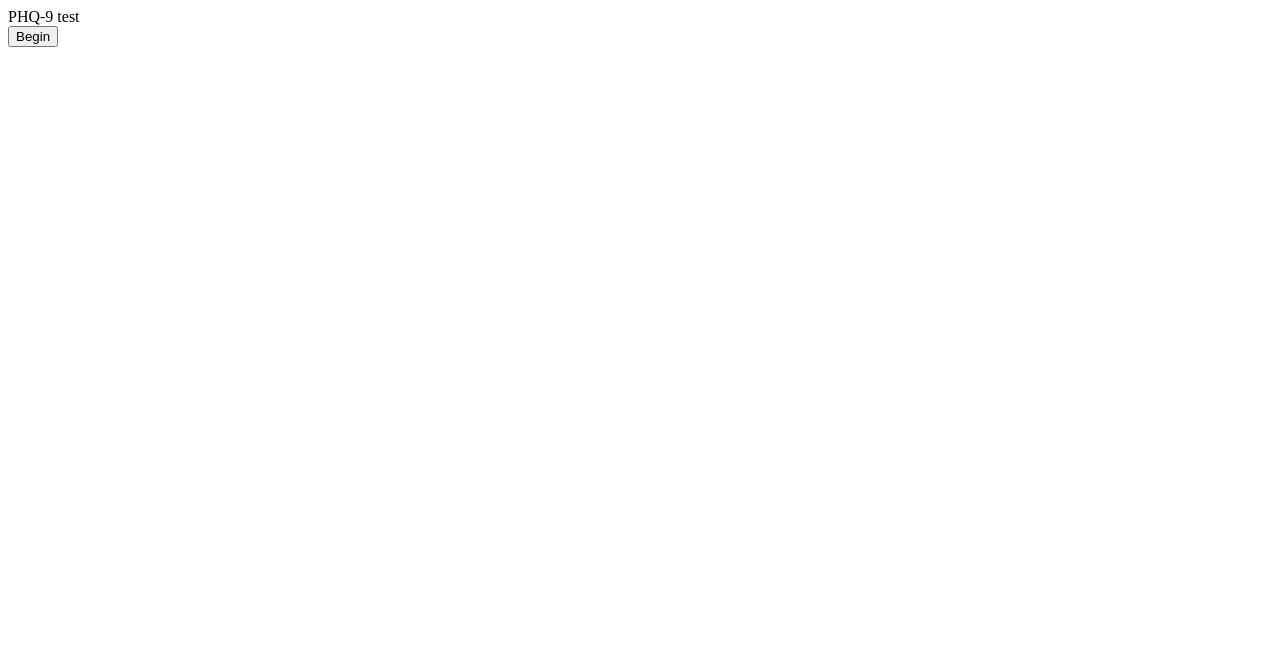
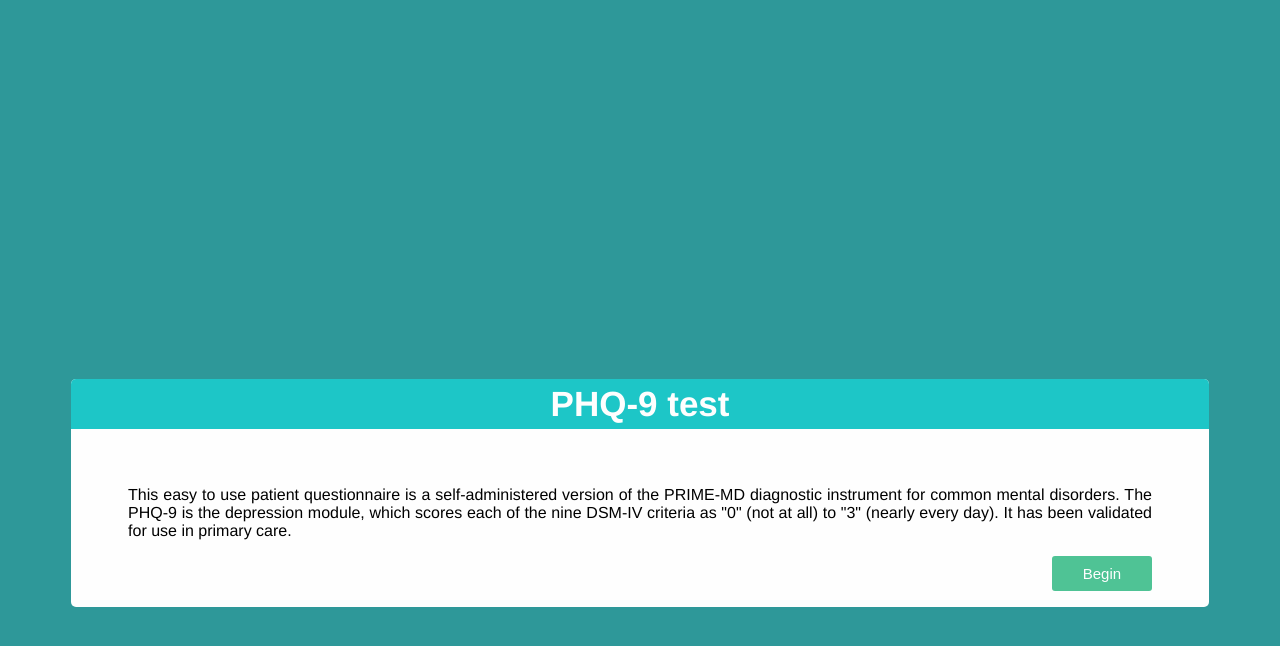
Before and after one commit to jhk2020/PHQ9, a React app: page / in a window 1280 px wide. Shown: the top 646 px of the page. Built offline with nearby package versions, Linux system fonts and the light colour scheme; the HTML template or start-up script is replaced by a standard one.

Commit message:
[Style] Styling on Intro and Questionnaire

```diff
--- a/data/questions.json
+++ b/data/questions.json
@@ -1,38 +1,38 @@
 [
   {
-    "text": "Little interest or pleasure in doing things?",
+    "text": "Little interest or pleasure in doing things:",
     "score": -1
   },
   {
-    "text": "Feeling down, depressed, or hopeless?",
+    "text": "Feeling down, depressed, or hopeless:",
     "score": -1
   },
   {
-    "text": "Trouble falling or staying asleep, or sleeping too much?",
+    "text": "Trouble falling or staying asleep, or sleeping too much:",
     "score": -1
   },
   {
-    "text": "Feeling tired or having little energy?",
+    "text": "Feeling tired or having little energy:",
     "score": -1
   },
   {
-    "text": "Poor appetite or overeating?",
+    "text": "Poor appetite or overeating:",
     "score": -1
   },
   {
-    "text": "Feeling bad about yourself - or that you are a failure or have let yourself or your family down?",
+    "text": "Feeling bad about yourself - or that you are a failure or have let yourself or your family down:",
     "score": -1
   },
   {
-    "text": "Trouble concentrating on things, such as reading the newspaper or watching television?",
+    "text": "Trouble concentrating on things, such as reading the newspaper or watching television:",
     "score": -1
   },
   {
-    "text": "Moving or speaking so slowly that other people could have noticed? Or the opposite - being so fidgety or restless that you have been moving around a lot more than usual?",
+    "text": "Moving or speaking so slowly that other people could have noticed: Or the opposite - being so fidgety or restless that you have been moving around a lot more than usual:",
     "score": -1
   },
   {
-    "text": "Thoughts that you would be better off dead, or of hurting yourself in some way?",
+    "text": "Thoughts that you would be better off dead, or of hurting yourself in some way:",
     "score": -1
   }
 ]
--- a/package.json
+++ b/package.json
@@ -13,12 +13,16 @@
     "babel-loader": "^6.2.5",
     "babel-preset-es2015": "^6.14.0",
     "babel-preset-react": "^6.11.1",
+    "css-loader": "^0.25.0",
     "json-loader": "^0.5.4",
+    "node-sass": "^3.10.0",
     "react": "^15.3.1",
     "react-dom": "^15.3.1",
     "react-redux": "^4.4.5",
     "redux": "^3.6.0",
     "redux-thunk": "^2.1.0",
+    "sass-loader": "^4.0.2",
+    "style-loader": "^0.13.1",
     "webpack": "^1.13.2",
     "webpack-dev-server": "^1.15.1"
   }
--- /dev/null
+++ b/src/components/Button/Button.scss
@@ -0,0 +1,17 @@
+@import '../../styles/variables.scss';
+
+.button {
+  background-color: $button-color;
+  color: $white;
+  border-radius: 3px;
+  border: none;
+  text-align: center;
+  text-decoration: none;
+  font-size: 15px;
+  width: 100px;
+  height: 35px;
+  padding: 0;
+  line-height: 35px;
+  box-sizing: border-box;
+  float: right;
+}
--- /dev/null
+++ b/src/components/Button/index.js
@@ -0,0 +1,8 @@
+import React from 'react';
+import './Button.scss';
+
+const Button = (props) => (
+  <button className='button' onClick={props.onClick}>{props.text}</button>
+)
+
+export default Button;
--- a/src/index.jsx
+++ b/src/index.jsx
@@ -3,8 +3,9 @@ import { render } from 'react-dom';
 import { createStore, applyMiddleware } from 'redux';
 import { Provider } from 'react-redux';
 import thunk from 'redux-thunk';
-import reducers from './reducers';
-import Questionnaire from './modules/Questionnaire';
+import reducers from 'reducers';
+import Questionnaire from 'modules/Questionnaire';
+import 'styles/general.scss';
 
 const createStoreWithThunk = applyMiddleware(thunk)(createStore);
 const store = createStoreWithThunk(reducers);
--- a/src/modules/Intro/Intro.jsx
+++ b/src/modules/Intro/Intro.jsx
@@ -1,12 +1,20 @@
 import React from 'react';
+import Button from 'components/Button';
 
-export default class Intro extends React.Component {
-  render() {
-    return (
-      <div>
-        <div>PHQ-9 test</div>
-        <button onClick={this.props.startQuestionnaire}>Begin</button>
-      </div>
-    )
-  }
-}
+import './Intro.scss';
+
+const Intro = (props) => (
+  <div>
+    <div className='header'>
+      <h1 className='header-text'>PHQ-9 test</h1>
+    </div>
+    <div className='content'>
+      <p>
+        This easy to use patient questionnaire is a self-administered version of the PRIME-MD diagnostic instrument for common mental disorders. The PHQ-9 is the depression module, which scores each of the nine DSM-IV criteria as "0" (not at all) to "3" (nearly every day). It has been validated for use in primary care.
+      </p>
+      <Button onClick={props.startQuestionnaire} text='Begin'/>
+    </div>
+  </div>
+)
+
+export default Intro;
--- /dev/null
+++ b/src/modules/Intro/Intro.scss
@@ -0,0 +1,18 @@
+.header {
+  background-color: #1DC6C7;
+  height: 50px;
+  color: #FEFEFE;
+  text-align: center;
+  border-radius: 5px 5px 0 0;
+}
+
+.header-text {
+  font-size: 35px;
+  margin: 0;
+  padding-top: 5px;
+}
+
+.content {
+  margin: 5%;
+  text-align: justify;
+}
--- a/src/modules/Questionnaire/Questionnaire.jsx
+++ b/src/modules/Questionnaire/Questionnaire.jsx
@@ -2,6 +2,8 @@ import React from 'react';
 import Intro from '../Intro';
 import Question from '../Question';
 import Results from '../Results';
+
+import './Questionnaire.scss';
 
 const Questionnaire = (props) => {
   let component;
@@ -15,7 +17,7 @@ const Questionnaire = (props) => {
     }
   }
 
-  return <div>{component}</div>;
+  return <div id='container'>{component}</div>;
 
 }
 
--- /dev/null
+++ b/src/modules/Questionnaire/Questionnaire.scss
@@ -0,0 +1,10 @@
+@import '../../styles/variables.scss';
+
+#container {
+  background-color: $white;
+  margin: 30% 5%;
+  font-family: $font-stack;
+  border-radius: 5px;
+  display: flex;
+  padding-bottom: 10px;
+}
--- /dev/null
+++ b/src/styles/general.scss
@@ -0,0 +1,6 @@
+@import './variables.scss';
+
+body {
+  background: $secondary;
+  font-family: $font-stack;
+}
--- /dev/null
+++ b/src/styles/variables.scss
@@ -0,0 +1,8 @@
+$primary: #1DC6C7;
+$secondary: #2E9899;
+$white: #FEFEFE;
+$black: #4F5255;
+$button-color: #4FC395;
+$grey: #D0DBDB;
+
+$font-stack: "Helvetica Neue", Helvetica, sans-serif;
--- a/webpack.config.js
+++ b/webpack.config.js
@@ -16,10 +16,19 @@ module.exports = {
         loader: 'babel'
       },
       {
+        test: /\.scss$/,
+        loader: "style!css!sass"
+      },
+      {
         test: /\.json$/,
         loader: 'json'
       }
     ]
   },
 
+  resolve: {
+    root: path.resolve('./src'),
+    extensions: ['', '.js', '.jsx']
+  }
+
 };
```
